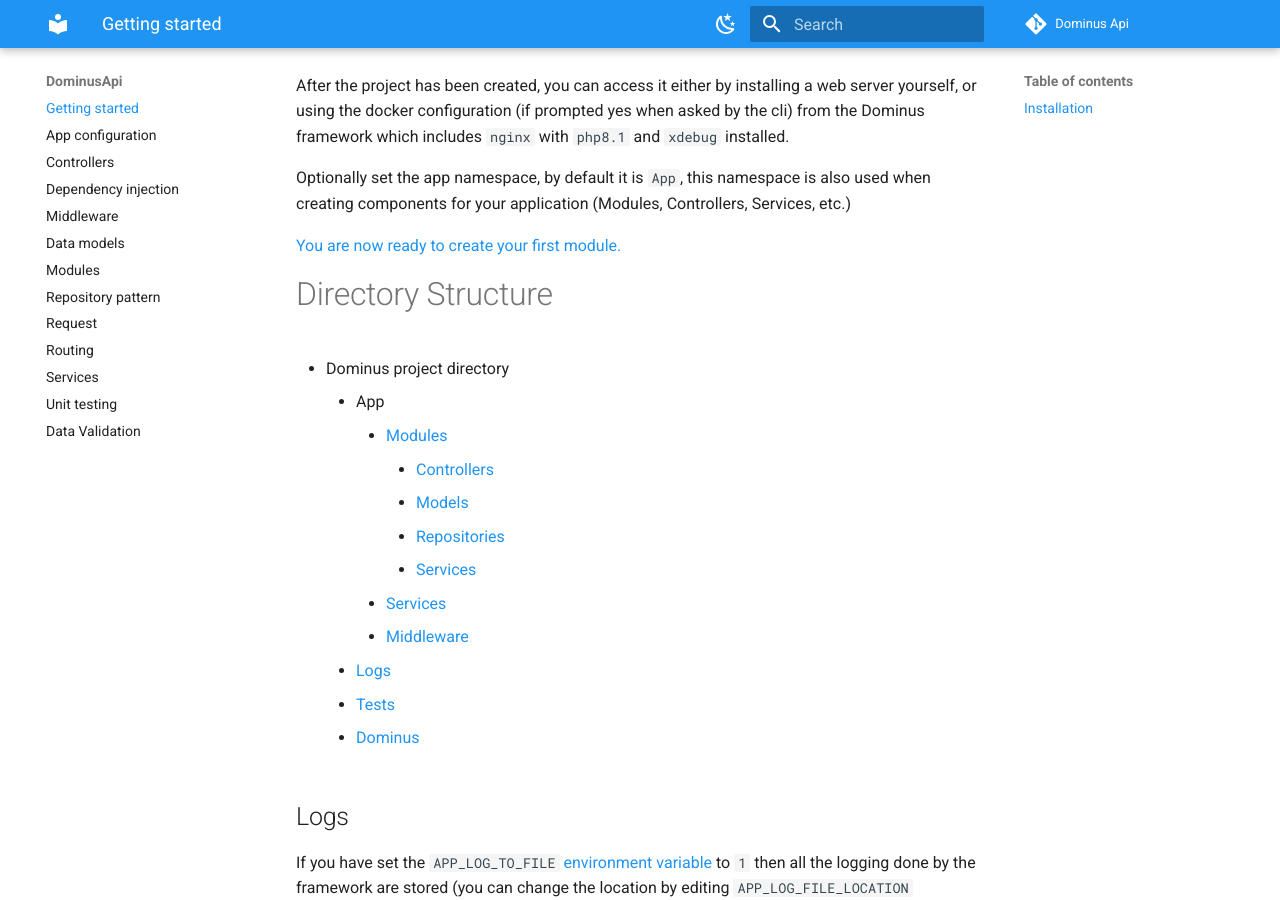
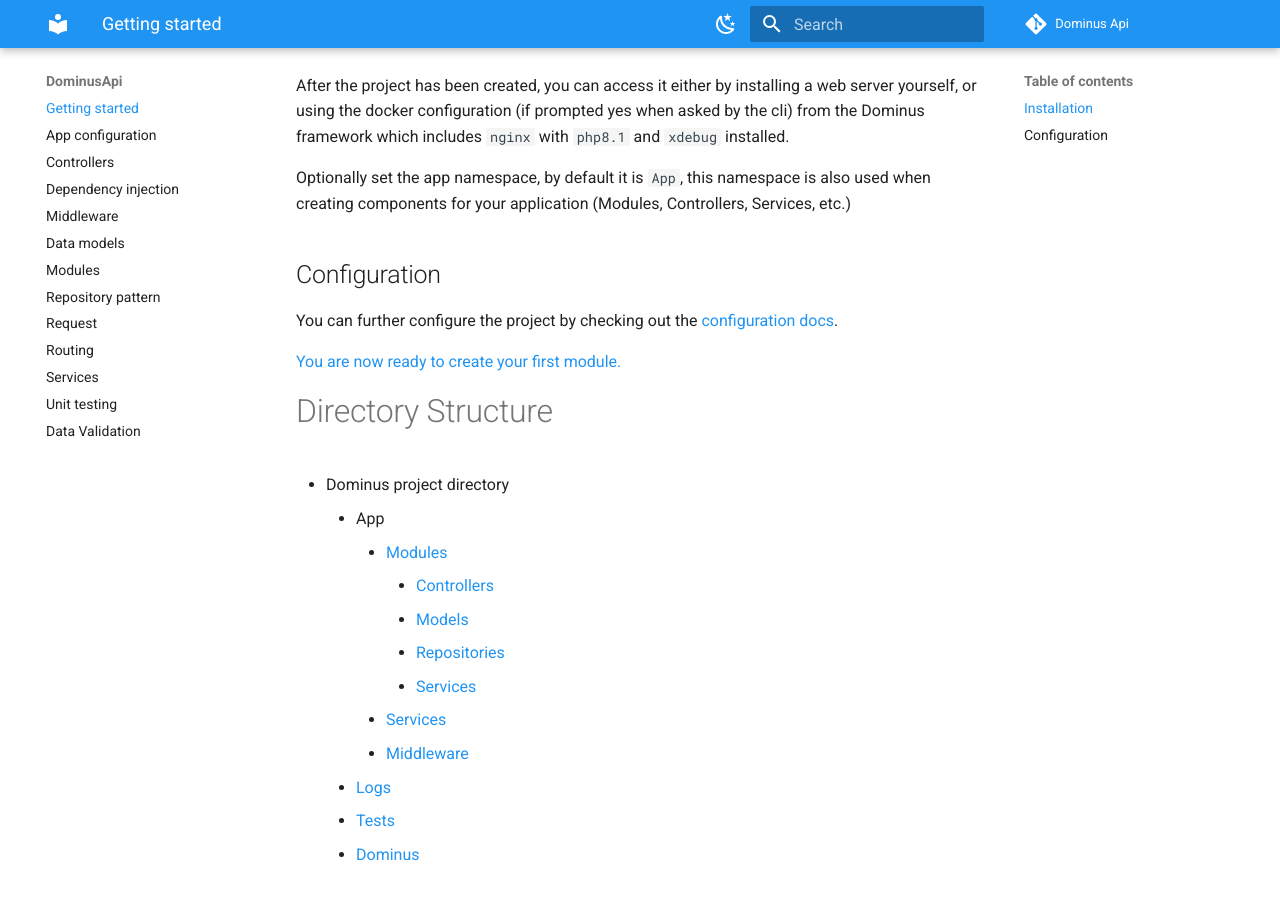
Before and after one commit to daniel1919-00/DominusApi, an MkDocs documentation site: the page built from docs/docs/index.md, in a window 1280 px wide and 900 px high, scrolled down 967 px. Built offline with MkDocs 1.6.1 and Material for MkDocs 9.7.7, drawn with Linux system fonts in a browser that asks for light colours; comment, search, counter and statistics services are not loaded.

Commit message:
* updated docs

```diff
--- a/docs/docs/index.md
+++ b/docs/docs/index.md
@@ -20,6 +20,10 @@ new my-project
 After the project has been created, you can access it either by installing a web server yourself, or using the docker configuration (if prompted yes when asked by the cli) from the Dominus framework which includes `nginx` with `php8.1` and `xdebug` installed.
 
 Optionally set the app namespace, by default it is `App`, this namespace is also used when creating components for your application (Modules, Controllers, Services, etc.)
+
+## Configuration
+
+You can further configure the project by checking out the [configuration docs](configuration.md).
 
 [You are now ready to create your first module.](modules.md)
 
```
